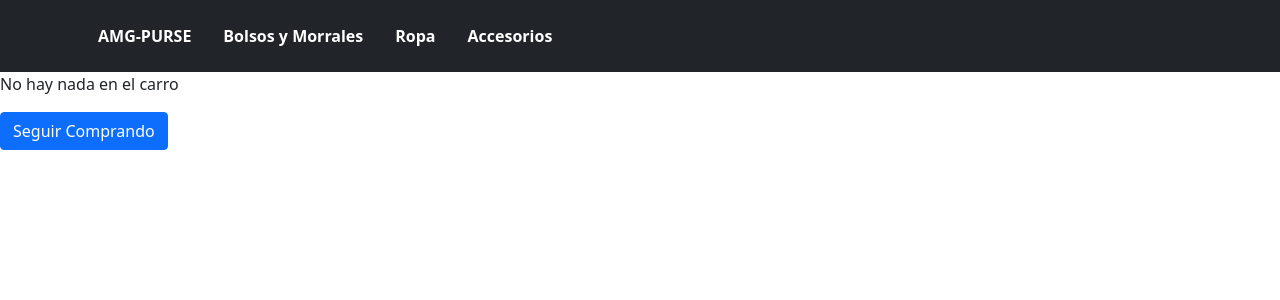
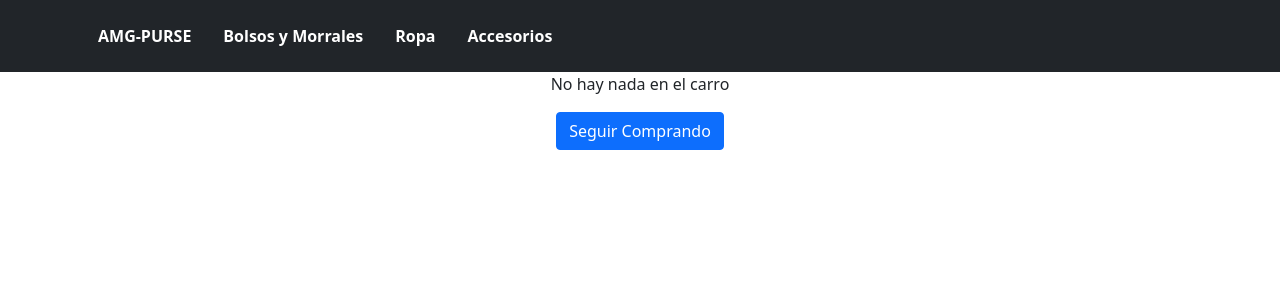
Before and after one commit to AMG3/amg-purse, a React (Create React App) app: page /cart in a window 1280 px wide. Shown: the top 300 px of the page. Built offline with nearby package versions, Linux system fonts and the light colour scheme.

Commit message:
se ajustan estilos y se agrega loader al generar la orden

```diff
--- a/src/App.css
+++ b/src/App.css
@@ -22,8 +22,8 @@
 }
 
 .container-center-elements {
-  display: "flex";
-  flex-direction: "column";
-  justify-content: "center";
-  align-items: "center";
+  display: flex;
+  flex-direction: column;
+  justify-content: center;
+  align-items: center;
 }
--- a/src/components/Cart.jsx
+++ b/src/components/Cart.jsx
@@ -32,7 +32,7 @@ function Cart() {
             <Button variant="warning" onClick={cleanCart}>
               Limpiar Carro
             </Button>
-            <br />
+            <hr />
             <CartForm
               cartContent={cartContent}
               setOrderId={setOrderId}
--- a/src/components/CartForm/CartForm.jsx
+++ b/src/components/CartForm/CartForm.jsx
@@ -15,6 +15,7 @@ import {
 } from "../../constants/constants";
 import { Button } from "react-bootstrap";
 import MessagePopUp from "../MessagePopUp/MessagePopUp";
+import Loader from "../Loader/Loader";
 
 export default function CartForm({
   cartContent,
@@ -30,6 +31,7 @@ export default function CartForm({
 
   const [errorMessage, setErrorMessage] = useState("");
   const [showError, setShowError] = useState(false);
+  const [isLoading, setIsLoading] = useState(false);
 
   const generateOrder = (e) => {
     e.preventDefault();
@@ -37,6 +39,8 @@ export default function CartForm({
     if (!isValidForm()) {
       return;
     }
+
+    setIsLoading(true);
 
     const order = createOrder();
     sendOrder(order);
@@ -90,11 +94,15 @@ export default function CartForm({
 
     addDoc(ordersCollection, order)
       .then(({ id }) => {
+        setIsLoading(false);
         setOrderId(id);
         setShow(true);
         updateStock(order);
       })
-      .catch((error) => console.error(error))
+      .catch((error) => {
+        setIsLoading(false);
+        console.error(error);
+      })
       .finally(() => {
         cleanCart();
       });
@@ -161,6 +169,8 @@ export default function CartForm({
           </Button>
         </div>
       </form>
+      <br />
+      {isLoading ? <Loader message="Generando orden..." /> : <></>}
       <MessagePopUp
         messageType={MESSAGE_TYPES.ERROR}
         show={showError}
--- a/src/components/MessagePopUp/MessagePopUp.jsx
+++ b/src/components/MessagePopUp/MessagePopUp.jsx
@@ -11,15 +11,22 @@ export default function MessagePopUp({
 }) {
   return (
     <Modal show={show} onHide={handleClose}>
+      {messageType === MESSAGE_TYPES.NOTIFICATION ? (
+        <>
           <Modal.Header closeButton>
             <Modal.Title>Orden Generada</Modal.Title>
           </Modal.Header>
-      {messageType === MESSAGE_TYPES.NOTIFICATION ? (
           <Modal.Body>
             Su orden fue generada con el código: <strong>{orderId}</strong>
           </Modal.Body>
+        </>
       ) : (
+        <>
+          <Modal.Header closeButton>
+            <Modal.Title>Error</Modal.Title>
+          </Modal.Header>
           <Modal.Body>{errorMessage}</Modal.Body>
+        </>
       )}
       <Modal.Footer>
         <Button variant="primary" onClick={handleClose}>
```
Lines whose indentation alone changed are shown as unchanged.
